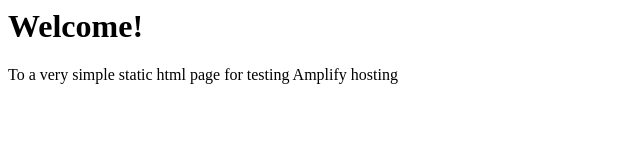
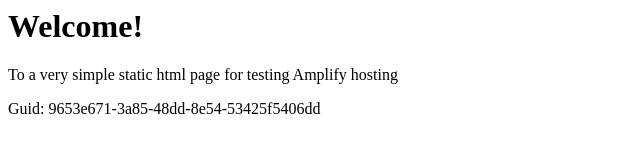
Before and after one commit to aws-aemilia-lhr/Github-PR-Commit-Integration-Test-DoNotTouch-GithubWebhookPreviewCanaryTest-v1-prod-eu-west-2, a website: page src/index.html in a window 1280 px wide. Shown: the whole page, without its empty margins (0-640 px from the left). Drawn offline with Linux system fonts and the light colour scheme.

Commit message:
commit from integ tests

```diff
--- a/src/index.html
+++ b/src/index.html
@@ -1,3 +1,5 @@
+
+
 <html lang="en">
 
 <head>
@@ -10,6 +12,6 @@
 <body>
     <h1>Welcome!</h1>
     <p>To a very simple static html page for testing Amplify hosting</p>
-</body>
+    <p>Guid: 9653e671-3a85-48dd-8e54-53425f5406dd</p></body>
 
 </html>
```
